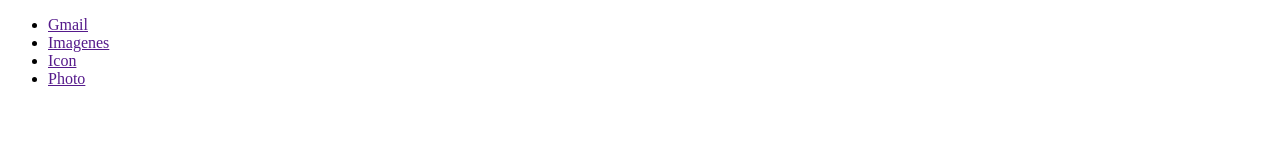
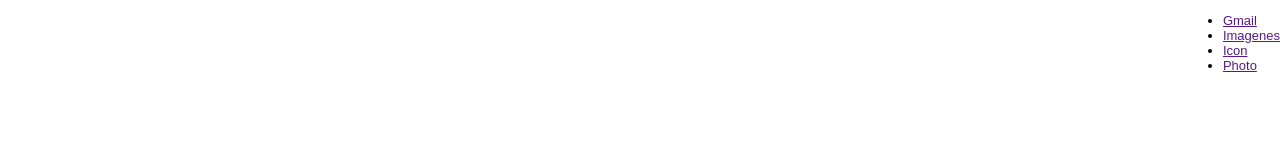
Before and after one commit to brayhamr40/google-clone, a plain HTML site: page Index.html in a window 1280 px wide. Drawn offline with Linux system fonts and the light colour scheme.

```diff
--- a/css/main.css
+++ b/css/main.css
@@ -0,0 +1,15 @@
+body
+{
+    margin: 0;
+    padding: 0;
+    font-size: 13px;
+    font-family: Arial, Helvetica, sans-serif;
+}
+header {
+    width: 100%;
+    height: 60px;
+}
+header nav {
+    display: flex;
+    justify-content: flex-end;
+}
```
Also changed, not shown: Index.html (+1 -1 lines).
